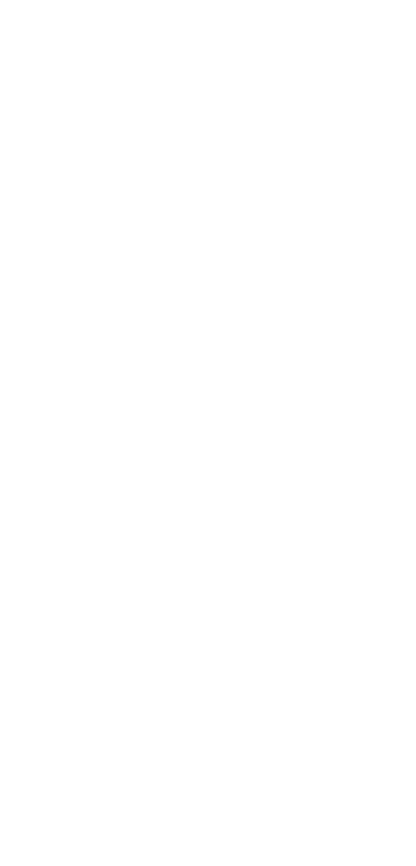
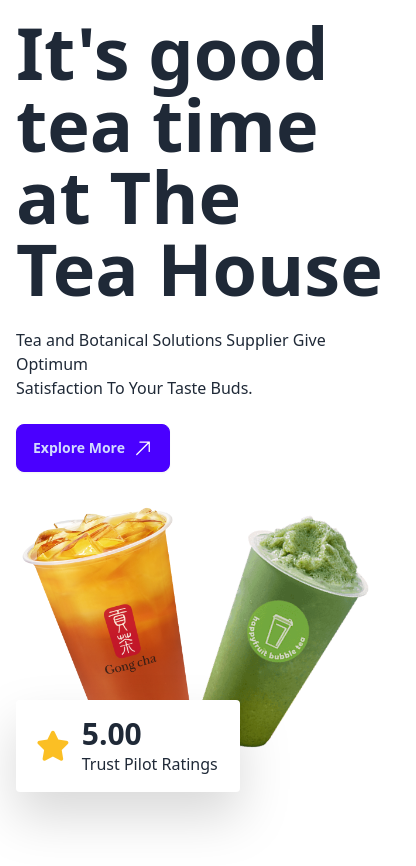
Before and after one commit to abubakar1010/Masamak_Tea_House, a plain HTML site: page index.html in a window 390 px wide. Shown: the whole page, 416 px wide, since content can reach past the window. Before the commit the page ends 844 px from the top, so only its background shows below. Drawn offline with nearby package versions, Linux system fonts and the light colour scheme.

Commit message:
add hero section with responsive ui

```diff
--- a/index.html
+++ b/index.html
@@ -83,7 +83,36 @@ background: linear-gradient(90deg, #D9D9D9 0%, #ffffff00 100%);
     <!-- header start here -->
 
     <header class="container mx-auto">
+        <!-- hero section start here -->
+        <div class="hero">
+            <div class="hero-content flex-col lg:flex-row items-center">
 
+                <div>
+                    <h1 class="text-7xl font-extrabold">It's good <br>
+                        tea time at The <br> Tea House</h1>
+                    <p class="py-6">Tea and Botanical Solutions Supplier Give Optimum <br> Satisfaction To Your Taste
+                        Buds.</p>
+                    <button class="btn btn-primary">Explore More <svg xmlns="http://www.w3.org/2000/svg" width="20"
+                            height="21" viewBox="0 0 24 25" fill="none">
+                            <path d="M4.5 19.7788L19.5 4.77881M19.5 4.77881H8.25M19.5 4.77881V16.0288" stroke="white"
+                                stroke-width="1.5" stroke-linecap="round" stroke-linejoin="round" />
+                        </svg></button>
+                </div>
+                <div>
+
+                    <img style="background: none;" src="assets/images/banner.png"
+                        class="max-w-sm rounded-lg background" />
+                    <div class="drop-shadow-2xl bg-white py-4 pl-5 w-56 flex items-center gap-3 -mt-20 rounded">
+                        <i class="fa-solid fa-star text-3xl text-amber-400 "></i>
+                        <div>
+                            <h3 class="text-3xl font-extrabold">5.00</h3>
+                            <p>Trust Pilot Ratings</p>
+                        </div>
+                    </div>
+                </div>
+            </div>
+        </div>
+        <!-- hero section start here -->
     </header>
 
     <!-- header ends here -->
```
